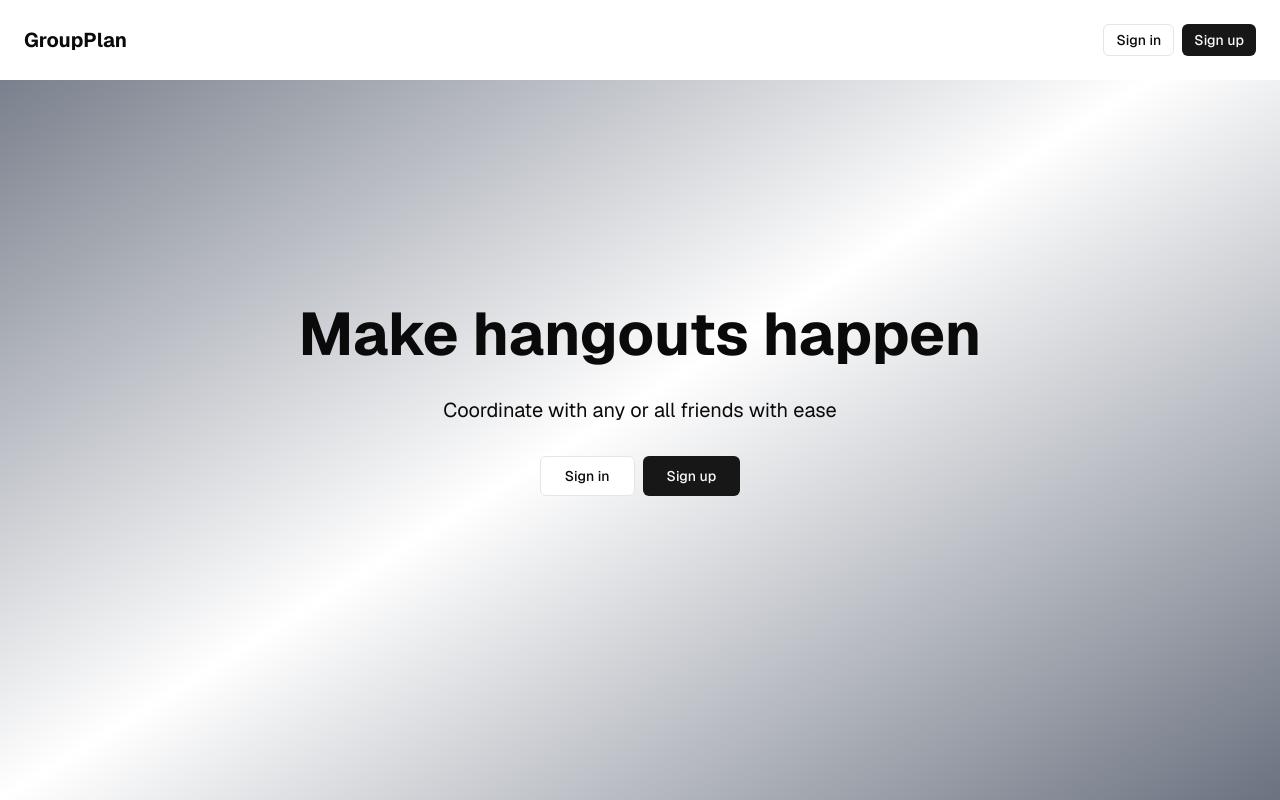
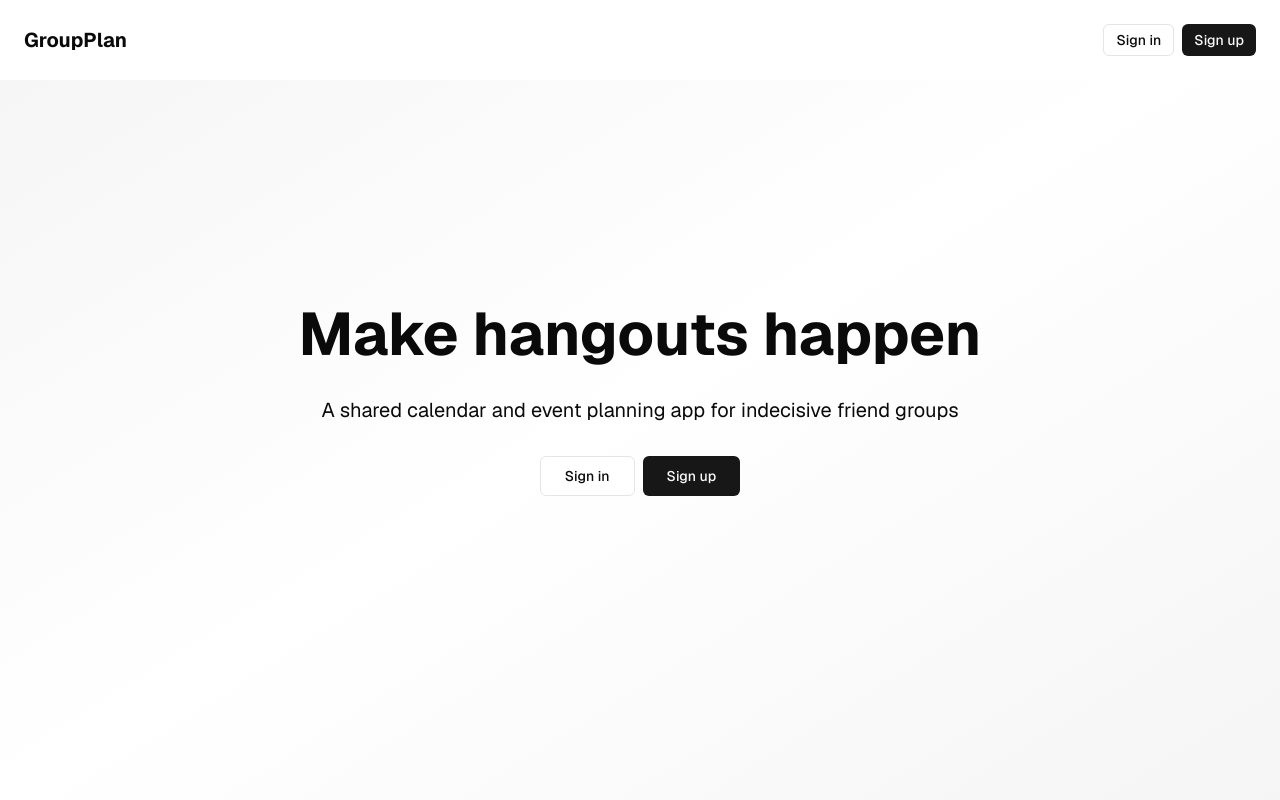
Before and after one commit to pumpkin-chai/planning-board, a Next.js app: page / in a window 1280 px wide. Shown: the top 800 px of the page. Built offline with nearby package versions, Linux system fonts and the light colour scheme; no server answers.

Commit message:
Homepage style and copy hotfix

```diff
--- a/app/page.tsx
+++ b/app/page.tsx
@@ -32,13 +32,14 @@ export default async function Info() {
         <AuthButton />
       </NavigationMenu>
       <main>
-        <section className="flex flex-col justify-center items-center p-12 h-dvh bg-gradient-to-br from-gray-500 via-white to-gray-500">
+        <section className="flex flex-col justify-center items-center p-12 h-screen bg-gradient-to-br from-secondary via-card to-secondary">
           <h1 className="text-center text-5xl sm:text-6xl font-bold mb-4 sm:mb-8">
             Make hangouts happen
           </h1>
 
           <h3 className="text-center justify-center text-xl">
-            Coordinate with any or all friends with ease
+            A shared calendar and event planning app for indecisive friend
+            groups
           </h3>
 
           <div className="flex gap-2 mt-8">
```
